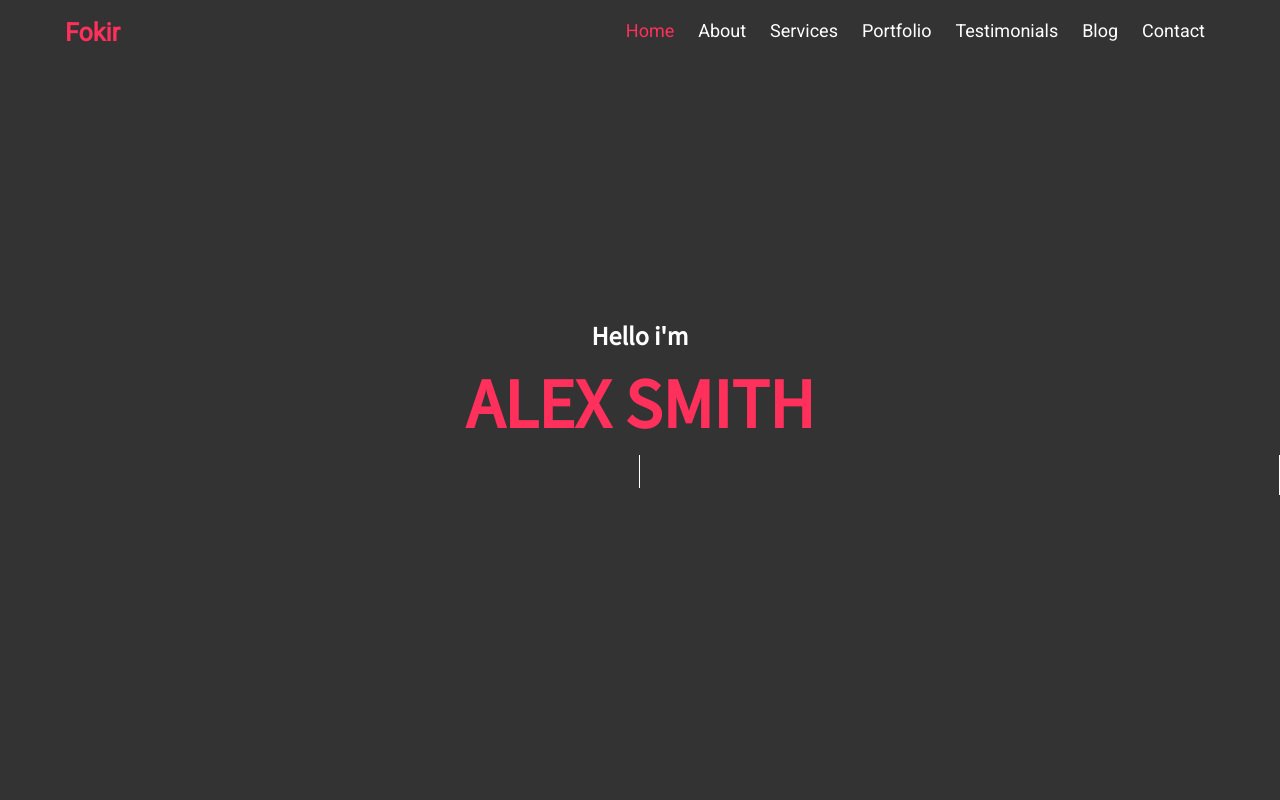
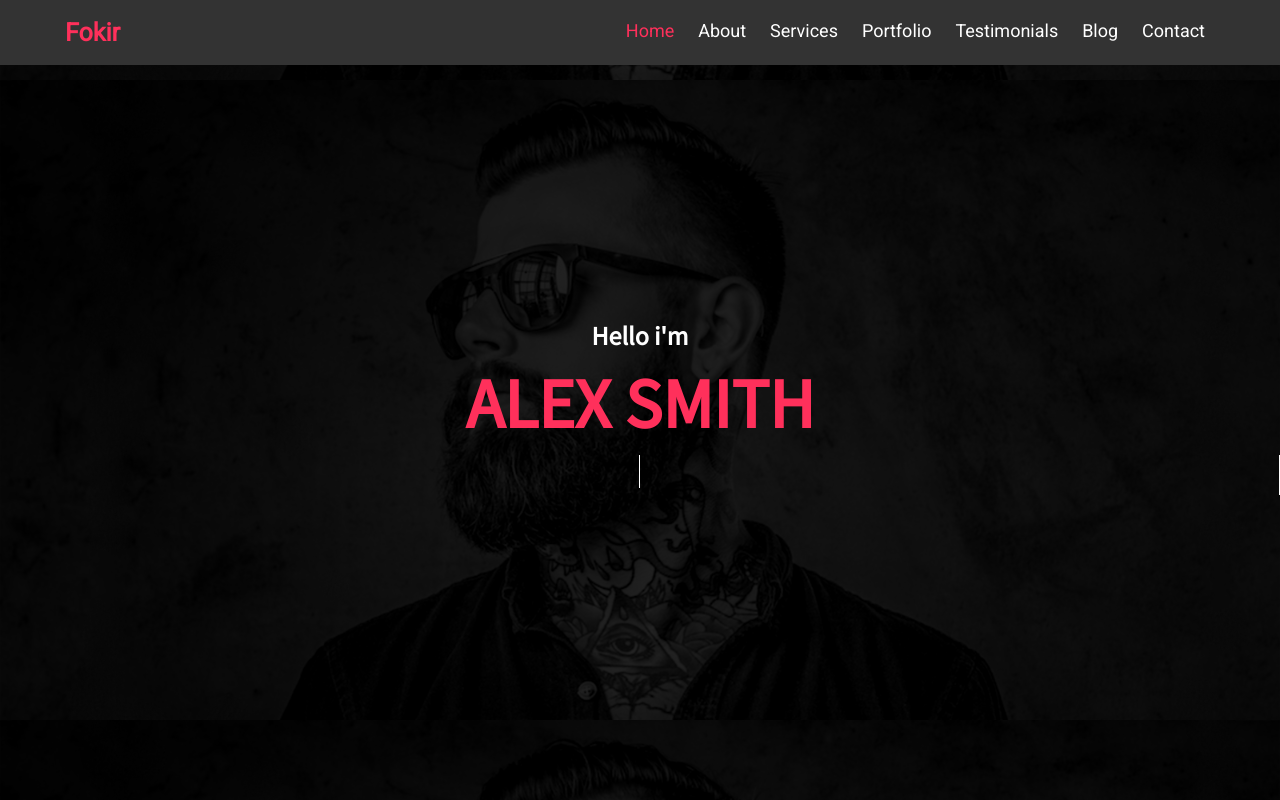
Before and after one commit to amednaser975/-Fokir-Website, a plain HTML site: page index.html in a window 1280 px wide. Shown: the top 800 px of the page. Drawn offline with Linux system fonts and the light colour scheme.

Commit message:
CSS File is Modified

```diff
--- a/CSS/style.css
+++ b/CSS/style.css
@@ -72,7 +72,7 @@
 /* Start Header Slider */
 .header-slider
 {
-    background-image: url("img/slider/slider-01.jpg");
+    background-image: url('../img/slider/slider-01.jpg');
     background-position: center center;
     background-size: 100%;
     overflow: auto;
```
